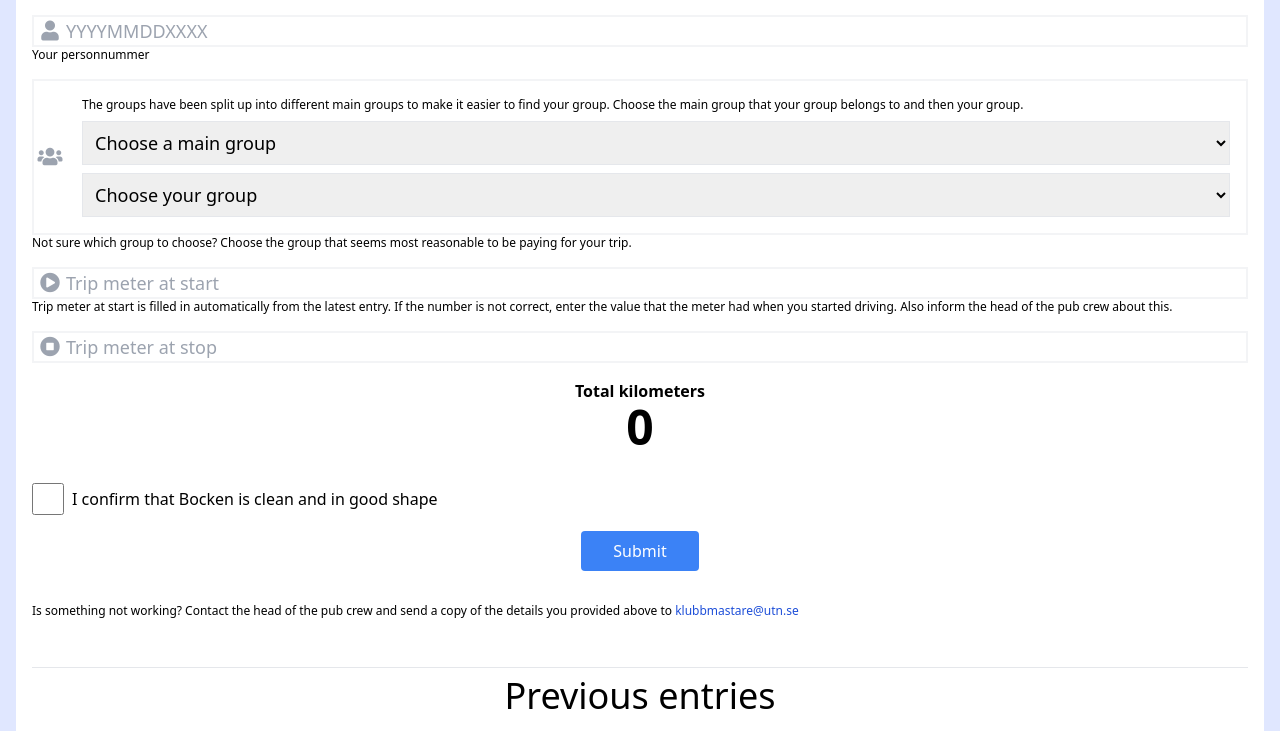
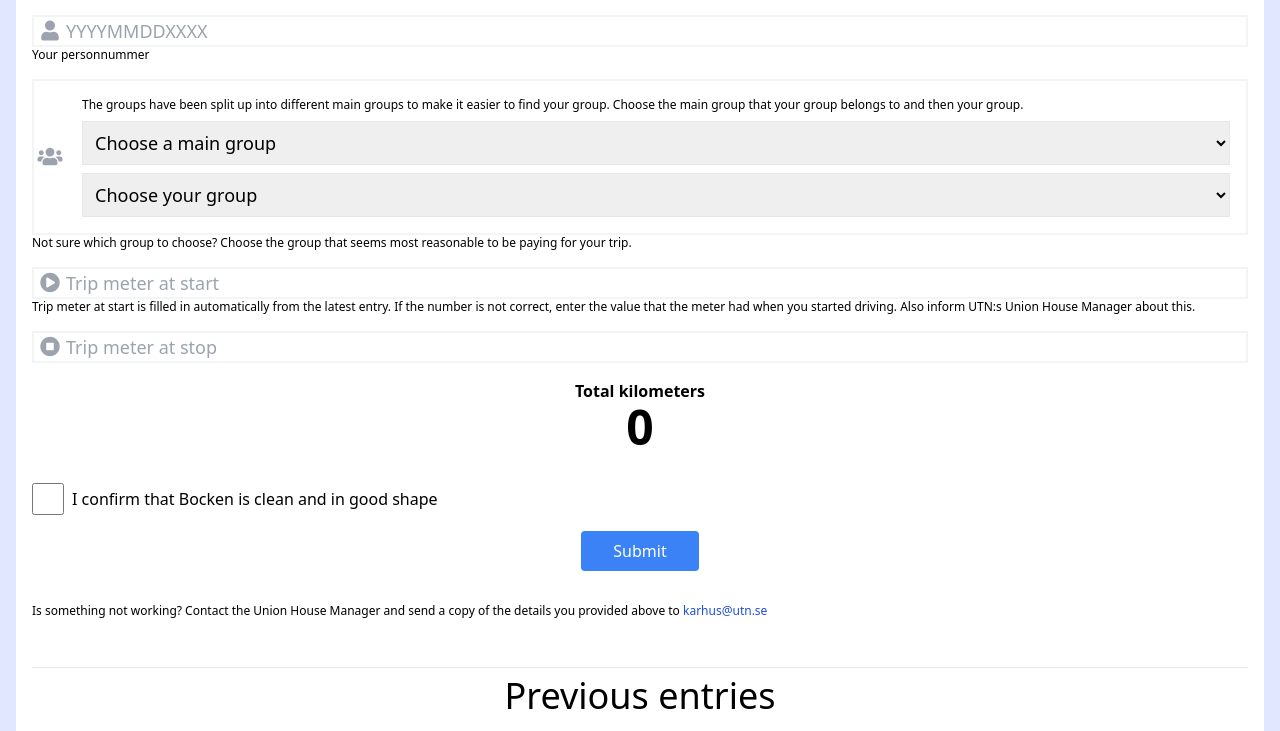
Before and after one commit to UTNkar/bocken, a Django app: page /add/ in a window 1280 px wide. Shown: the part 61-792 px from the top of the page. Run offline with Django 3.2, Linux system fonts and the light colour scheme; data comes from the database, SQL or seed files in the repository; data that the repository does not hold is empty; some libraries are stand-ins or nearby versions.

Commit message:
Update contact info
- The Union House Manager is the one responsible for Bocken and not the
  Head of the Pub Crew. Replaced all contact information to reflect
  this.
- Added setuptools to requirements.txt because it was needed to install
  tailwind. It is, however, deprecated so we must find a replacement in
  the future.

```diff
--- a/requirements.txt
+++ b/requirements.txt
@@ -36,3 +36,6 @@ django-import-export==3.2.0
 
 # Dateutil for relativedelta function and more
 python-dateutil==2.8.2
+
+# Setup tools required for some packages (tailwind)
+setuptools==80.9.0
--- a/src/bocken/context_processors.py
+++ b/src/bocken/context_processors.py
@@ -1,7 +1,7 @@
 from django.conf import settings
 
 
-def klubbmastare_email(request):  # noqa
+def union_house_manager_email(request):
     return {
-        'klubbmastare_email': settings.KLUBBMASTARE_EMAIL
+        'union_house_manager_email': settings.UNION_HOUSE_MANAGER_EMAIL
     }
--- a/src/bocken/forms/journal_entry_form.py
+++ b/src/bocken/forms/journal_entry_form.py
@@ -66,8 +66,8 @@ class JournalEntryForm(ModelForm):
             'meter_start': _(
                 "Trip meter at start is filled in automatically from the "
                 "latest entry. If the number is not correct, enter the value "
-                "that the meter had when you started driving. Also inform the "
-                "head of the pub crew about this."
+                "that the meter had when you started driving. Also inform UTN:s "
+                "Union House Manager about this."
             )
         }
 
@@ -130,7 +130,7 @@ class JournalEntryForm(ModelForm):
             except Agreement.DoesNotExist:
                 self.add_error('personnummer', _(
                     "You don't have a written agreement which you must have "
-                    "to drive bocken. Contact the head of the pub crew and "
+                    "to drive bocken. Contact the Union House Manager and "
                     "send a copy of the details you wrote into the fields "
                     "below."
                 ))
--- a/src/bocken/models/agreement.py
+++ b/src/bocken/models/agreement.py
@@ -138,7 +138,7 @@ class Agreement(models.Model):
                 "ignore this email."
             )
             message_tuple = \
-                subject, message, settings.KLUBBMASTARE_EMAIL, list(emails)
+                subject, message, settings.UNION_HOUSE_MANAGER_EMAIL, list(emails)
             send_mass_mail(
                 (message_tuple, )
             )
--- a/src/bocken/settings/base.py
+++ b/src/bocken/settings/base.py
@@ -64,7 +64,7 @@ TEMPLATES = [
                 'django.template.context_processors.request',
                 'django.contrib.auth.context_processors.auth',
                 'django.contrib.messages.context_processors.messages',
-                'bocken.context_processors.klubbmastare_email'
+                'bocken.context_processors.union_house_manager_email'
             ],
         },
     },
@@ -131,13 +131,13 @@ MESSAGE_TAGS = {
     messages.WARNING: 'bg-yellow-300 mb-4 p-4 rounded',
 }
 
-KLUBBMASTARE_EMAIL = 'klubbmastare@utn.se'
+UNION_HOUSE_MANAGER_EMAIL = 'karhus@utn.se'
 
 SERVER_EMAIL = 'admin@utn.se'
 
 EMAIL_SUBJECT_PREFIX = '[Automatic message from bocken journal system] - '
 
-ADMINS = [('KM', KLUBBMASTARE_EMAIL)]
+ADMINS = [('KM', UNION_HOUSE_MANAGER_EMAIL)]
 
 INTERNAL_IPS = [
     "127.0.0.1",
--- a/src/bocken/templates/journalentry_create.html
+++ b/src/bocken/templates/journalentry_create.html
@@ -42,8 +42,8 @@
     <input type="submit" class="block mx-auto mt-4 py-2 px-8 rounded text-white bg-blue-500">
 
     <p class="text-xs mt-8">
-        {% translate 'Is something not working? Contact the head of the pub crew and send a copy of the details you provided above to'%}
-        <a class="text-blue-700" href="mailto:{{ klubbmastare_email }}">{{ klubbmastare_email }}</a>
+        {% translate 'Is something not working? Contact the Union House Manager and send a copy of the details you provided above to'%}
+        <a class="text-blue-700" href="mailto:{{ union_house_manager_email }}">{{ union_house_manager_email }}</a>
     </p>
 </form>
 
--- a/src/bocken/templates/start_page.html
+++ b/src/bocken/templates/start_page.html
@@ -29,7 +29,7 @@
     </li>
     <li>
         {% translate 'Download the signed agreement and send it along with a picture of your driving licens to' %}
-        <a class="underline text-blue-700" href="mailto:{{ klubbmastare_email }}">{{ klubbmastare_email }}</a>
+        <a class="underline text-blue-700" href="mailto:{{ union_house_manager_email }}">{{ union_house_manager_email }}</a>
     </li>
 </ol>
 
--- a/src/bocken/views.py
+++ b/src/bocken/views.py
@@ -30,11 +30,11 @@ class JournalEntryCreate(CreateView):
                 _(
                     "Your agreement has expired! The journal entry you just "
                     "created has been saved but you need to renew your "
-                    "agreement. Contact UTN:s Head of The Pubcrew: "
+                    "agreement. Contact UTN:s Union House Manager: "
                     "<a class='text-blue-700' "
                     "href='mailto:%(email)s'>"
                     "%(email)s</a>"
-                ) % {'email': settings.KLUBBMASTARE_EMAIL},
+                ) % {'email': settings.UNION_HOUSE_MANAGER_EMAIL},
                 extra_tags="safe"
             )
             mail_admins(
```
Also changed, not shown: src/bocken/tests/test_journal_entry_form.py (+2 -2 lines), src/bocken/locale/sv/LC_MESSAGES/django.po.
